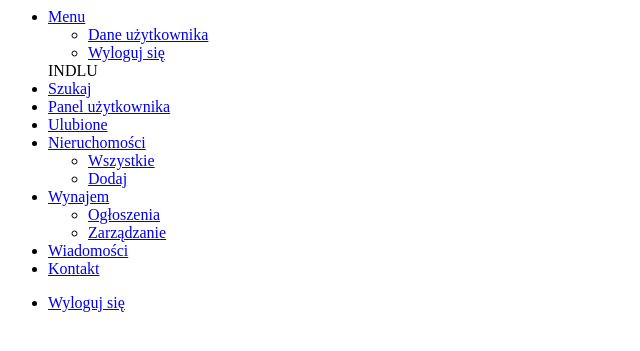
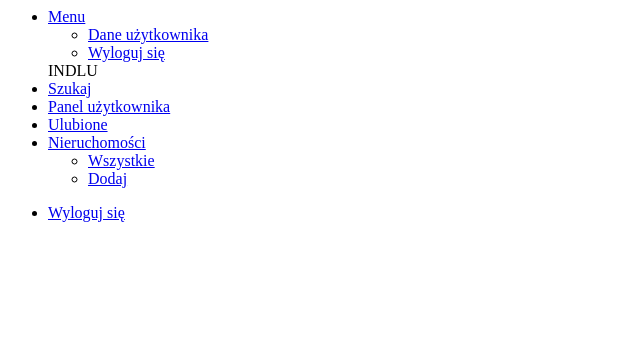
Before and after one commit to Nes1k/indlu, a Django app: template template/authenticated.html in a window 1280 px wide. Shown: the top 351 px of the page, without its empty margins (0-640 px from the left). Run offline with Django 3.2, Linux system fonts and the light colour scheme; the template is opened without the code that fills it, so the values that code supplies are empty.

Commit message:
Simple changes

```diff
--- a/finder/views.py
+++ b/finder/views.py
@@ -54,13 +54,11 @@ def search_panel(request):
     stats = Stats.objects.filter(city=preferences.city)[25:]
     places = Place.objects.filter(preferences=preferences)
     offers = Offer.objects.filter(user=request.user)
-
-    advertisement = Advertisement.objects.filter(
-        building__city__startswith=preferences.city)
+    # TODO: Add support for matching advertisement
 
     return render(request, 'finder/search_panel.html',
                   {'preferences_form': preferences_form, 'stats': stats,
-                   'places': places, 'offers': offers, 'advertisement': advertisement})
+                   'places': places, 'offers': offers})
 
 
 def add_place(request):
--- a/template/navbar.html
+++ b/template/navbar.html
@@ -39,19 +39,6 @@
                     <li><a href="{% url 'add_building' %}">Dodaj</a></li>
                 </ul>
             </li>
-            <li>
-                <a href="/"><i class="fa fa-users"></i> <span class="nav-label">Wynajem</span> <span class="fa arrow"></span></a>
-                <ul class="nav nav-second-level" aria-expanded="true">
-                    <li><a href="/">Ogłoszenia</a></li>
-                    <li><a href="/">Zarządzanie</a></li>
-                </ul>
-            </li>
-            <li>
-                <a href="/"><i class="fa fa-comments-o"></i> <span class="nav-label">Wiadomości</span> </a>
-            </li>
-            <li>
-                <a href="/"><i class="fa fa-life-ring"></i> <span class="nav-label">Kontakt</span> </a>
-            </li>
         </ul>
     </div>
 </nav>
```
